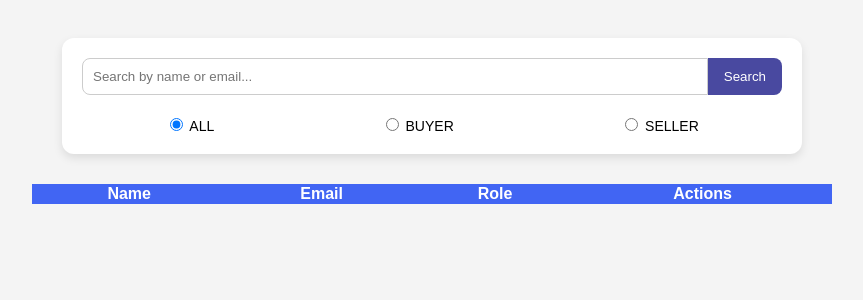
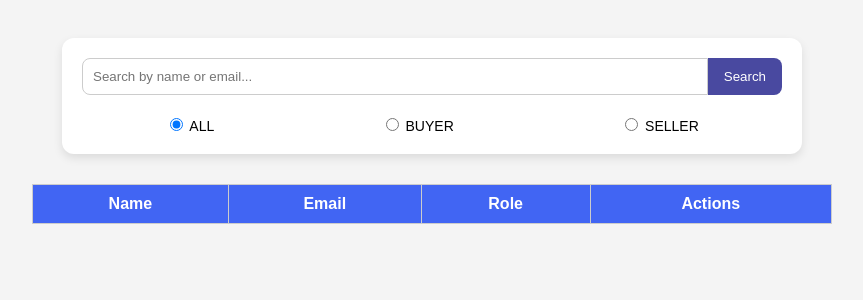
Before and after one commit to Tuandung49/fashionMarket, a PHP site: page /manage_accounts.php in a window 1280 px wide. Shown: the top 300 px of the page, without its empty margins (208-1071 px from the left). Run offline with PHP 8.4, Linux system fonts and the light colour scheme; data that the repository does not hold is empty.

Commit message:
fix table

```diff
--- a/adminpage/style.css
+++ b/adminpage/style.css
@@ -100,3 +100,24 @@ button.update {
 #pagination button:hover:not(.active) {
     background: #f0f0f0;
 }
+
+table {
+    width: 100%;
+    border-collapse: collapse;
+    text-align: center;
+}
+
+th, td {
+    border: 1px solid #ccc;
+    padding: 10px;
+    font-family: sans-serif;
+}
+
+th {
+    background-color: #4169e1;
+    color: white;
+}
+
+td {
+    background-color: white;
+}
```
